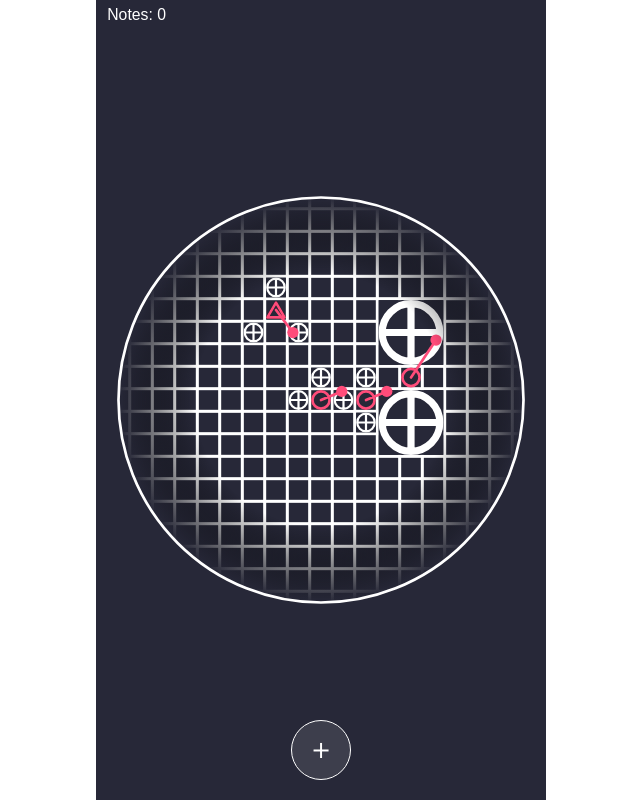
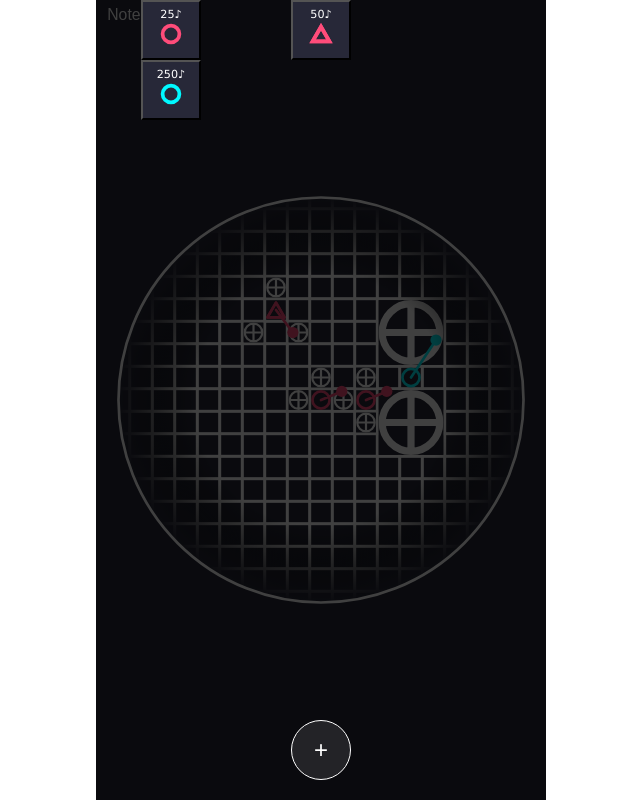
Before and after one commit to mracette/space-jam, a website built with webpack: page index.html in a window 1280 px wide. Shown: the whole page, without its empty margins (319-959 px from the left). Built offline with nearby package versions, Linux system fonts and the light colour scheme.

Commit message:
add framework for appending menu items

```diff
--- a/index.html
+++ b/index.html
@@ -9,7 +9,6 @@
 <style>
     * {
         color: white;
-        font-family: "Verdana", sans-serif;
         text-align: center;
         padding: 0;
         margin: 0;
@@ -25,6 +24,10 @@
 
     .flex {
         display: flex
+    }
+
+    .flex-col {
+        flex-direction: column;
     }
 
     .flex-centered {
@@ -46,7 +49,11 @@
         <canvas class="centered" id="canvas-oscillators"></canvas>
         <canvas class="centered" id="canvas-post"></canvas>
         <canvas class="centered" id="canvas-stats"></canvas>
-        <div class="centered" id="menu"></div>
+        <div class="centered flex flex-centered" id="menu">
+            <div id="c-osc" class="flex flex-col flex-centered" style="justify-content: flex-start;"></div>
+            <div id="t-osc" class="flex flex-col flex-centered" style="justify-content: flex-start;"></div>
+            <div id="s-osc" class="flex flex-col flex-centered" style="justify-content: flex-start;"></div>
+        </div>
         <button id="menu-button">
             +
         </button>
--- a/src/entities/oscillators/CircleOscillator.ts
+++ b/src/entities/oscillators/CircleOscillator.ts
@@ -1,6 +1,13 @@
 import { Oscillator, OscillatorArgs } from "./Oscillator";
 import { CanvasCoordinates } from "../../core/Coords";
-import { COLORS, DURATIONS, LINE_WIDTH, TAU, TILE_DIMENSIONS } from "../../globals";
+import {
+  CANVAS_CONTEXTS,
+  COLORS,
+  DURATIONS,
+  LINE_WIDTH,
+  TAU,
+  TILE_DIMENSIONS
+} from "../../globals";
 import { AUDIO_CTX } from "../../index";
 import { mapToScreen } from "../../utils/conversions";
 import { rotatePoint } from "../../utils/math";
@@ -14,18 +21,39 @@ export class CircleOscillator extends Oscillator {
   repeatingEvents: number[];
   sequence: number[][];
   radius: number;
+  color: string;
   constructor(args: OscillatorArgs & CircleOscillatorArgs = {}) {
     super(args);
+  }
+
+  static renderBaseShape(
+    ctx: CanvasRenderingContext2D,
+    cx: number,
+    cy: number,
+    radius: number,
+    lineWidth: number,
+    color: string
+  ): void {
+    ctx.strokeStyle = color;
+    ctx.fillStyle = color;
+    ctx.lineWidth = lineWidth;
+    ctx.beginPath();
+    ctx.arc(cx, cy, radius, 0, TAU);
   }
 
   render(ctx: CanvasRenderingContext2D, coords: CanvasCoordinates, camera: Camera): void {
     const cx = mapToScreen.x(this.position.x + 0.5, coords, camera);
     const cy = mapToScreen.y(this.position.y - 0.5, coords, camera);
-    ctx.beginPath();
-    ctx.arc(cx, cy, coords.width(TILE_DIMENSIONS.SIZE / 2 - LINE_WIDTH.VALUE), 0, TAU);
 
-    ctx.strokeStyle = COLORS.HOT_PINK;
-    ctx.fillStyle = COLORS.HOT_PINK;
+    CircleOscillator.renderBaseShape(
+      ctx,
+      cx,
+      cy,
+      coords.width(TILE_DIMENSIONS.HALF - LINE_WIDTH.VALUE),
+      coords.width(LINE_WIDTH.VALUE),
+      this.color
+    );
+
     ctx.moveTo(cx, cy);
 
     const cyclePosition = (AUDIO_CTX.currentTime % this.duration) / this.duration;
--- a/src/entities/oscillators/CircleOscillator1.ts
+++ b/src/entities/oscillators/CircleOscillator1.ts
@@ -1,5 +1,5 @@
 import { CircleOscillator, CircleOscillatorArgs } from "./CircleOscillator";
-import { DURATIONS } from "../../globals";
+import { COLORS, DURATIONS } from "../../globals";
 
 export class CircleOscillator1 extends CircleOscillator {
   interval: DURATIONS;
@@ -10,6 +10,7 @@ export class CircleOscillator1 extends CircleOscillator {
     super(args);
     this.interval = DURATIONS.QUARTER;
     this.radius = 1;
+    this.color = COLORS.HOT_PINK;
     this.sequence = [
       [1, 0],
       [0, -1],
--- a/src/entities/oscillators/CircleOscillator2.ts
+++ b/src/entities/oscillators/CircleOscillator2.ts
@@ -1,5 +1,5 @@
 import { CircleOscillator, CircleOscillatorArgs } from "./CircleOscillator";
-import { DURATIONS } from "../../globals";
+import { COLORS, DURATIONS } from "../../globals";
 
 export class CircleOscillator2 extends CircleOscillator {
   interval: DURATIONS;
@@ -10,6 +10,7 @@ export class CircleOscillator2 extends CircleOscillator {
     super(args);
     this.interval = DURATIONS.HALF;
     this.radius = 2;
+    this.color = COLORS.HOT_BLUE;
     this.sequence = [
       [2, 0],
       [0, -2],
--- a/src/entities/oscillators/TriangleOscillator.ts
+++ b/src/entities/oscillators/TriangleOscillator.ts
@@ -1,6 +1,6 @@
 import { Oscillator, OscillatorArgs } from "./Oscillator";
 import { CanvasCoordinates } from "../../core/Coords";
-import { COLORS, LINE_WIDTH, TAU, TILE_DIMENSIONS } from "../../globals";
+import { LINE_WIDTH, TAU, TILE_DIMENSIONS } from "../../globals";
 import { AUDIO_CTX } from "../../index";
 import { mapToScreen } from "../../utils/conversions";
 import { equilateralTriangle } from "../../utils/geometry";
@@ -9,24 +9,40 @@ import { Camera } from "../Camera";
 
 export class TriangleOscillator extends Oscillator {
   width: number;
+  color: string;
   constructor(args: OscillatorArgs = {}) {
     super(args);
+  }
+
+  static renderBaseShape(
+    ctx: CanvasRenderingContext2D,
+    cx: number,
+    cy: number,
+    width: number,
+    lineWidth: number,
+    color: string
+  ): void {
+    ctx.strokeStyle = color;
+    ctx.fillStyle = color;
+    ctx.lineWidth = lineWidth;
+    ctx.beginPath();
+    equilateralTriangle(ctx, cx, cy, width);
+    ctx.stroke();
   }
 
   render(ctx: CanvasRenderingContext2D, coords: CanvasCoordinates, camera: Camera): void {
     const cx = mapToScreen.x(this.position.x + 0.5, coords, camera);
     const cy = mapToScreen.y(this.position.y - 0.5, coords, camera);
 
-    equilateralTriangle(
+    TriangleOscillator.renderBaseShape(
       ctx,
       cx,
       cy,
-      coords.width(TILE_DIMENSIONS.SIZE * this.width - LINE_WIDTH.VALUE * 2)
+      coords.width(TILE_DIMENSIONS.SIZE * this.width - LINE_WIDTH.VALUE * 2),
+      coords.width(LINE_WIDTH.VALUE),
+      this.color
     );
-    ctx.stroke();
 
-    ctx.strokeStyle = COLORS.HOT_PINK;
-    ctx.fillStyle = COLORS.HOT_PINK;
     ctx.moveTo(cx, cy);
 
     const cyclePosition = (AUDIO_CTX.currentTime % this.duration) / this.duration;
--- a/src/entities/oscillators/TriangleOscillator1.ts
+++ b/src/entities/oscillators/TriangleOscillator1.ts
@@ -1,11 +1,12 @@
 import { OscillatorArgs } from "./Oscillator";
 import { TriangleOscillator } from "./TriangleOscillator";
-import { DURATIONS } from "../../globals";
+import { COLORS, DURATIONS } from "../../globals";
 
 export class TriangleOscillator1 extends TriangleOscillator {
   constructor(args: OscillatorArgs = {}) {
     super(args);
     this.interval = DURATIONS.QUARTER_TRIPLETS;
+    this.color = COLORS.HOT_PINK;
     this.width = 1;
     this.sequence = [
       [0, 1],
--- a/src/entities/oscillators/definitions.ts
+++ b/src/entities/oscillators/definitions.ts
@@ -0,0 +1,44 @@
+import { CircleOscillator1 } from "./CircleOscillator1";
+import { CircleOscillator2 } from "./CircleOscillator2";
+import { TriangleOscillator1 } from "./TriangleOscillator1";
+import { COLORS } from "../../globals";
+
+interface OscillatorDefinition {
+  id: string;
+  type: string;
+  cost: number;
+  buttonSize: number;
+  color: string;
+  class: unknown;
+}
+
+export const OSCILLATOR_DEFINITIONS: OscillatorDefinition[][] = [
+  [
+    {
+      id: "c1",
+      type: "cOsc",
+      cost: 25,
+      buttonSize: 0.15,
+      color: COLORS.HOT_PINK,
+      class: CircleOscillator1
+    },
+    {
+      id: "c2",
+      type: "cOsc",
+      cost: 250,
+      buttonSize: 0.15,
+      color: COLORS.HOT_BLUE,
+      class: CircleOscillator2
+    }
+  ],
+  [
+    {
+      id: "t1",
+      type: "tOsc",
+      cost: 50,
+      buttonSize: 0.3,
+      color: COLORS.HOT_PINK,
+      class: TriangleOscillator1
+    }
+  ]
+];
--- a/src/events.ts
+++ b/src/events.ts
@@ -2,8 +2,17 @@ import { AUDIO_CTX } from "./index";
 import { AspectRatio } from "./core/AspectRatio";
 import { CanvasCoordinates } from "./core/Coords";
 import { Camera } from "./entities/Camera";
-import { updateScreenDependentGlobals, MOUSE_POSITION, ELEMENTS } from "./globals";
+import { OSCILLATOR_DEFINITIONS } from "./entities/oscillators/definitions";
+import {
+  updateScreenDependentGlobals,
+  MOUSE_POSITION,
+  ELEMENTS,
+  COLORS,
+  FONT_STYLE
+} from "./globals";
+import { clearCanvasAndState } from "./utils/canvas";
 import { screenToMap } from "./utils/conversions";
+import { MENU_VISIBLE, toggleMenu } from "./utils/dom";
 import {
   getEventType,
   getMouseOrTouchPosition,
@@ -27,15 +36,45 @@ export const initializeEventListeners = (
     resizeWithAspectRatio(element, new AspectRatio(9, 16));
   });
 
-  ELEMENTS.menuButton.onclick = () => {
-    if (ELEMENTS.menu.style.visibility === "hidden") {
-      ELEMENTS.menu.style.visibility = "visible";
-      ELEMENTS.menuButton.style.transform = "rotate(45deg)";
-    } else {
-      ELEMENTS.menu.style.visibility = "hidden";
-      ELEMENTS.menuButton.style.transform = "rotate(0deg)";
-    }
-  };
+  ELEMENTS.menuButton.onclick = toggleMenu;
+
+  OSCILLATOR_DEFINITIONS.forEach((type) => {
+    type.forEach((def) => {
+      const button = document.createElement("button");
+      const canvas = document.createElement("canvas");
+
+      (ELEMENTS as any)[def.type].append(button);
+      button.append(canvas);
+
+      Object.assign(button.style, {
+        width: "7.5vh",
+        height: "7.5vh",
+        background: COLORS.BACKGROUND
+      });
+
+      const observer = new ResizeObserver(() => {
+        clearCanvasAndState(canvas);
+        const ctx = canvas.getContext("2d");
+        (def.class as any).renderBaseShape(
+          ctx,
+          canvas.width / 2,
+          canvas.height / 1.75,
+          canvas.width * def.buttonSize,
+          canvas.width / 15,
+          def.color
+        );
+        ctx.stroke();
+        ctx.font = `${canvas.width / 5}px ${FONT_STYLE}`;
+        ctx.fillStyle = COLORS.WHITE;
+        ctx.textAlign = "center";
+        const text = def.cost + "♪";
+        const metrics = ctx.measureText(text);
+        ctx.fillText(text, canvas.width / 2, metrics.actualBoundingBoxAscent * 1.75);
+      });
+
+      observer.observe(button);
+    });
+  });
 
   const onMouseMove = (e: MouseEvent) => {
     MOUSE_POSITION.screenX = e.x;
@@ -47,6 +86,7 @@ export const initializeEventListeners = (
   const onMouseOrTouchDown = (e: MouseEvent | TouchEvent) => {
     AUDIO_CTX.resume();
 
+    if (!MENU_VISIBLE) {
       const { x: xStart, y: yStart } = getMouseOrTouchPosition(e);
       const type = getEventType(e);
 
@@ -82,6 +122,7 @@ export const initializeEventListeners = (
       document.removeEventListener("mousemove", onMouseMove);
       MOUSE_POSITION.mapX = undefined;
       MOUSE_POSITION.mapY = undefined;
+    }
   };
 
   document.addEventListener("mousemove", onMouseMove);
--- a/src/globals.ts
+++ b/src/globals.ts
@@ -37,7 +37,8 @@ export const enum ENTITY_ARRAY_DIMENSIONS {
 }
 
 export const enum TILE_DIMENSIONS {
-  SIZE = 0.05 // as a percentage of the canvas width
+  SIZE = 0.05, // as a percentage of the canvas width
+  HALF = 0.025 // as a percentage of the canvas width
 }
 
 export const MOUSE_POSITION: {
@@ -62,7 +63,9 @@ export const COLORS = {
   MAIN_PURPLE: "#7C77B9",
   MAIN_PURPLE_RGB: [124, 119, 185],
   HOT_PINK: "#ff4c7a",
-  HOT_PINK_RGB: [255, 76, 122]
+  HOT_PINK_RGB: [255, 76, 122],
+  HOT_BLUE: "#00f9ff",
+  HOT_BLUE_RGB: [0, 249, 255]
 };
 
 export let GRADIENT_FOG: CanvasGradient;
@@ -137,8 +140,6 @@ export const updateScreenDependentGlobals = (coords: CanvasCoordinates): void =>
   CANVAS_CONTEXTS.post.stroke();
 };
 
-export const MENU_VISIBLE = false;
-
 export const ELEMENTS = {
   canvasMap: document.getElementById("canvas-oscillators") as HTMLCanvasElement,
   canvasTiles: document.getElementById("canvas-tiles") as HTMLCanvasElement,
@@ -147,7 +148,10 @@ export const ELEMENTS = {
   canvasOscillators: document.getElementById("canvas-oscillators") as HTMLCanvasElement,
   canvasInstruments: document.getElementById("canvas-instruments") as HTMLCanvasElement,
   menuButton: document.getElementById("menu-button") as HTMLButtonElement,
-  menu: document.getElementById("menu") as HTMLDivElement
+  menu: document.getElementById("menu") as HTMLDivElement,
+  cOsc: document.getElementById("c-osc") as HTMLDivElement,
+  tOsc: document.getElementById("t-osc") as HTMLDivElement,
+  sOsc: document.getElementById("s-osc") as HTMLDivElement
 };
 
 export const CANVAS_CONTEXTS = {
@@ -177,7 +181,7 @@ export const STYLES = {
     transitionDuration: "250ms"
   },
   menu: {
-    visibility: "hidden",
+    // visibility: "hidden",
     background: "rgba(0,0,0,.75)"
   },
   canvasTiles: {
@@ -188,3 +192,5 @@ export const STYLES = {
 Object.entries(ELEMENTS).forEach(([k, v]) => {
   Object.assign(v.style, STYLES[k as keyof typeof STYLES]);
 });
+
+export const FONT_STYLE = '"Verdana", sans-serif';
--- a/src/utils/conversions.ts
+++ b/src/utils/conversions.ts
@@ -16,11 +16,11 @@ export const mapToScreen = {
   x: (x: number, coords: CanvasCoordinates, camera: Camera): number =>
     coords.width(0.5) + // centers in canvas
     (x - camera.position.x) * coords.width(TILE_DIMENSIONS.SIZE) - // scales map position to tile size relative to camera
-    coords.width(TILE_DIMENSIONS.SIZE / 2), // centers within grid
+    coords.width(TILE_DIMENSIONS.HALF), // centers within grid
   y: (y: number, coords: CanvasCoordinates, camera: Camera): number =>
     coords.height(0.5) + // centers in canvas
     (camera.position.y - y) * coords.width(TILE_DIMENSIONS.SIZE) - // scales map position to tile size relative to camera
-    coords.width(TILE_DIMENSIONS.SIZE / 2) // centers within grid
+    coords.width(TILE_DIMENSIONS.HALF) // centers within grid
 };
 
 export const screenToMap = {
--- /dev/null
+++ b/src/utils/dom.ts
@@ -0,0 +1,15 @@
+import { ELEMENTS } from "../globals";
+
+export let MENU_VISIBLE = true;
+
+export const toggleMenu = (): void => {
+  if (ELEMENTS.menu.style.visibility === "hidden") {
+    ELEMENTS.menu.style.visibility = "visible";
+    ELEMENTS.menuButton.style.transform = "rotate(45deg)";
+    MENU_VISIBLE = true;
+  } else {
+    ELEMENTS.menu.style.visibility = "hidden";
+    ELEMENTS.menuButton.style.transform = "rotate(0deg)";
+    MENU_VISIBLE = false;
+  }
+};
--- a/src/utils/geometry.ts
+++ b/src/utils/geometry.ts
@@ -5,6 +5,7 @@ export const equilateralTriangle = (
   side: number
 ): void => {
   const h = (side * Math.sqrt(3)) / 2;
+  ctx.beginPath();
   ctx.moveTo(cx, cy - h / 2);
   ctx.lineTo(cx + side / 2, cy + h / 2);
   ctx.lineTo(cx - side / 2, cy + h / 2);
```
Also changed, not shown: TODO.md (+3 -0 lines), commit-log.md (+9 -0 lines), .eslintrc.json. Lines whose indentation alone changed are shown as unchanged.
